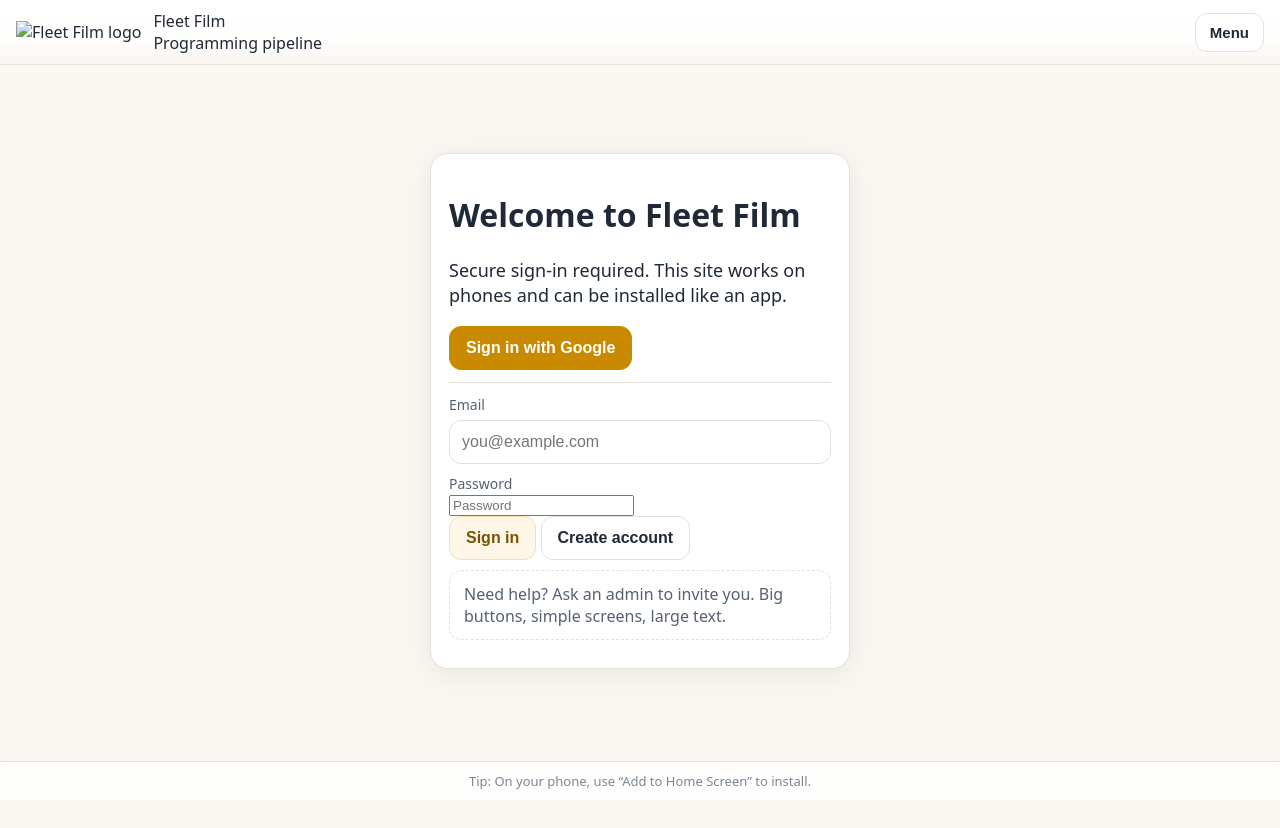
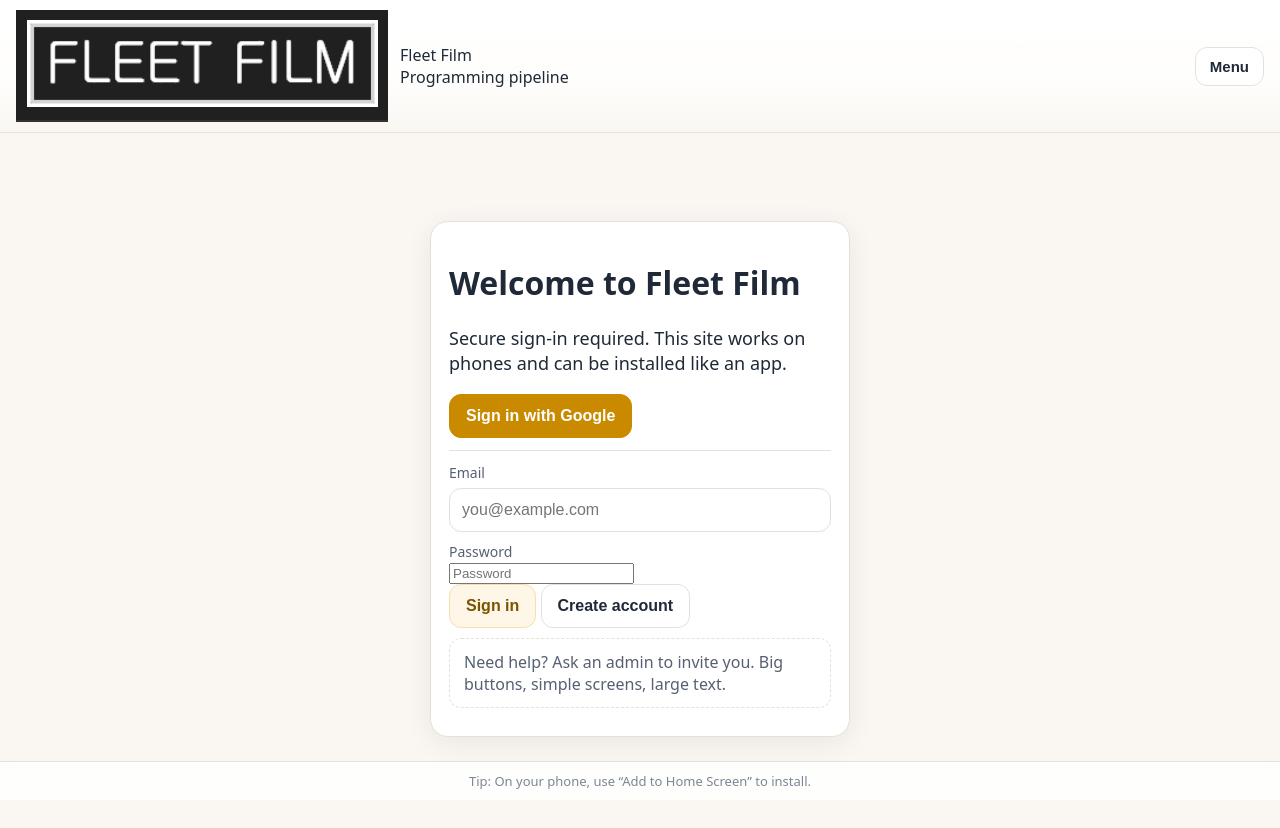
Before and after one commit to laughtonpapworth/FleetFilm, a plain HTML site: page index.html in a window 1280 px wide. Drawn offline with Linux system fonts and the light colour scheme; no server answers.

Commit message:
Update index.html

```diff
--- a/index.html
+++ b/index.html
@@ -20,7 +20,7 @@
   <!-- Start collapsed; JS will show/hide this whole nav by login state -->
 <header class="header">
   <div class="brand">
-    <img src="img/logo.png" alt="Fleet Film logo" class="brand-logo">
+    <img src="img/FFLogo.png" alt="Fleet Film logo" class="brand-logo">
     <div class="brand-text">
       <div class="brand-title">Fleet Film</div>
       <div class="brand-subtitle">Programming pipeline</div>
```
